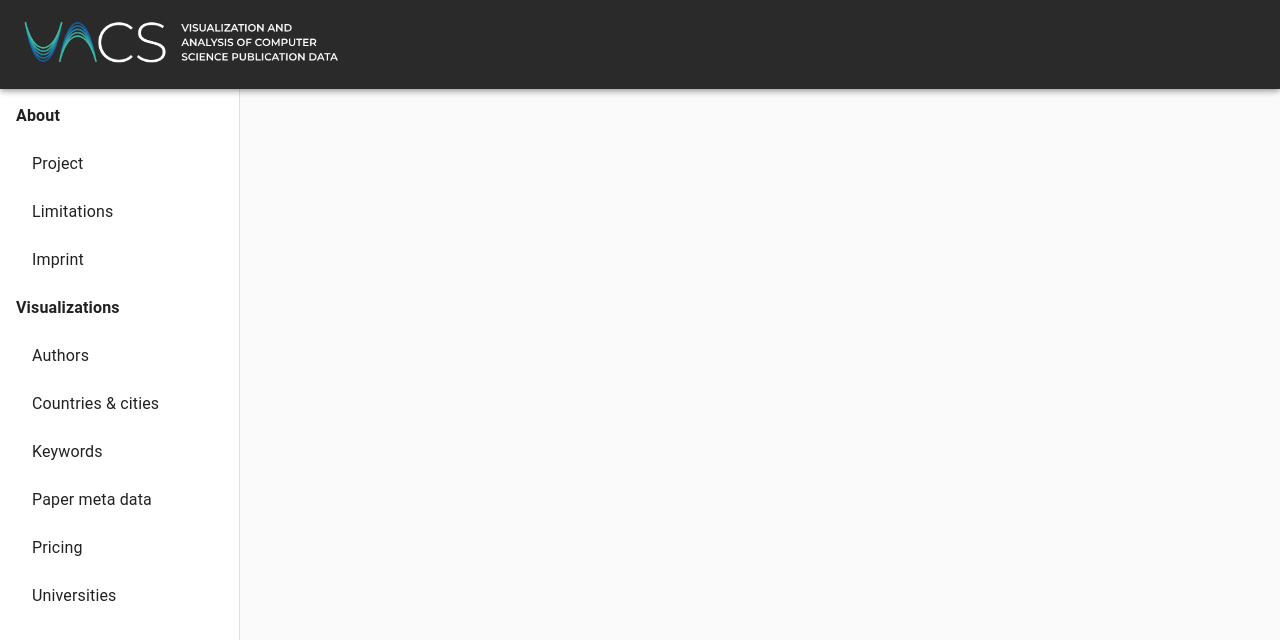
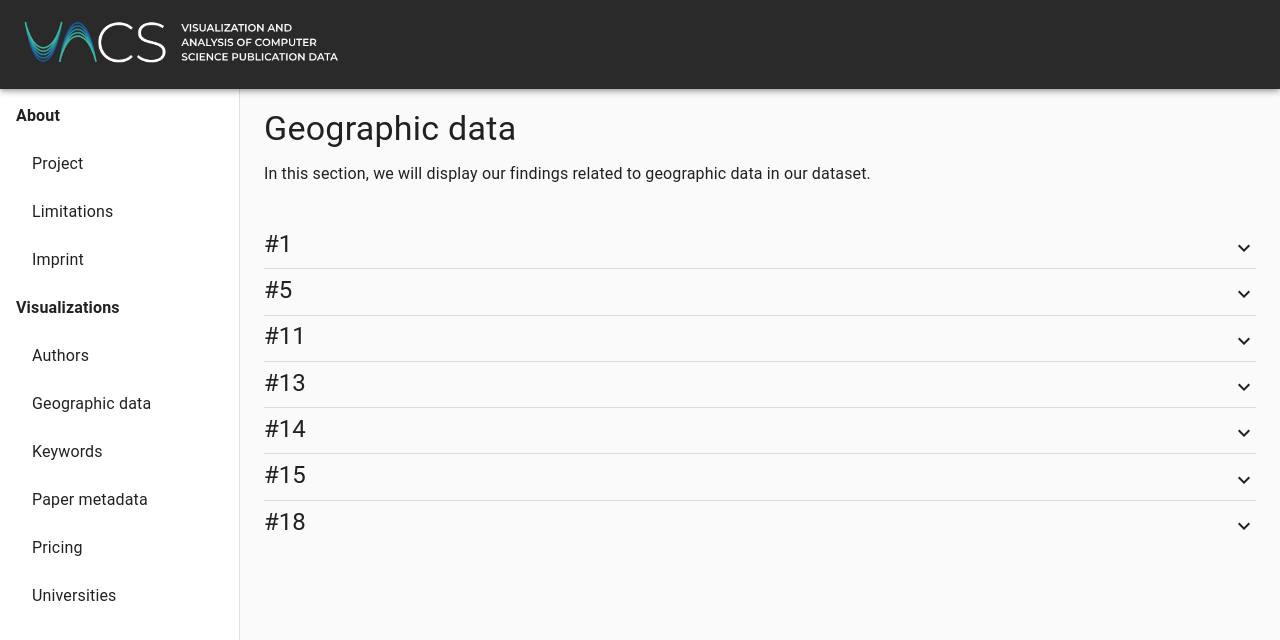
Before and after one commit to lenasrd/svac-frontend, a React (Create React App) app: page /visualizations-geographic-data in a window 1280 px wide. Shown: the top 640 px of the page. Built offline with nearby package versions, Linux system fonts and the light colour scheme.

Commit message:
wording corrections

```diff
--- a/src/DrawerMenu.js
+++ b/src/DrawerMenu.js
@@ -21,7 +21,7 @@ import { ThemeProvider } from "@material-ui/styles";
 import ProjectPage from "./pages/ProjectPage";
 import LimitationsPage from "./pages/LimitationsPage";
 import VisualizationAuthorsPage from "./pages/VisualizationAuthorsPage";
-import VisualizationCountriesCitiesPage from "./pages/VisualizationCountriesCitiesPage";
+import VisualizationGeographicDataPage from "./pages/VisualizationGeographicDataPage";
 import VisualizationKeywordsPage from "./pages/VisualizationKeywordsPage";
 import VisualizationPaperMetaDataPage from "./pages/VisualizationPaperMetaDataPage";
 import VisualizationPricingPage from "./pages/VisualizationPricingPage";
@@ -167,9 +167,9 @@ export default function DrawerMenu() {
                   button
                   className={classes.nested}
                   component={Link}
-                  to={"/visualizations-countries-cities"}
+                  to={"/visualizations-geographic-data"}
                 >
-                  <ListItemText primary="Countries &amp; cities" />
+                  <ListItemText primary="Geographic data" />
                 </ListItem>
                 <ListItem
                   button
@@ -183,9 +183,9 @@ export default function DrawerMenu() {
                   button
                   className={classes.nested}
                   component={Link}
-                  to={"/visualizations-paper-meta-data"}
+                  to={"/visualizations-paper-metadata"}
                 >
-                  <ListItemText primary="Paper meta data" />
+                  <ListItemText primary="Paper metadata" />
                 </ListItem>
                 <ListItem
                   button
@@ -216,8 +216,8 @@ export default function DrawerMenu() {
             />
             <Route
               exact
-              path="/visualizations-countries-cities"
-              component={VisualizationCountriesCitiesPage}
+              path="/visualizations-geographic-data"
+              component={VisualizationGeographicDataPage}
             />
             <Route
               exact
@@ -226,7 +226,7 @@ export default function DrawerMenu() {
             />
             <Route
               exact
-              path="/visualizations-paper-meta-data"
+              path="/visualizations-paper-metadata"
               component={VisualizationPaperMetaDataPage}
             />
             <Route
--- a/src/pages/VisualizationAuthorsPage.js
+++ b/src/pages/VisualizationAuthorsPage.js
@@ -18,7 +18,7 @@ export default function VisualizationAuthorsPage() {
     <main>
       <Typography variant="h4">Authors</Typography>
       <Typography>
-        In this section, we will display our findings related to the Authors in
+        In this section, we will display our findings related to the authors in
         our dataset.
       </Typography>
       <div className={classes.questionList}>
--- a/src/pages/VisualizationCountriesCitiesPage.js
+++ b/src/pages/VisualizationGeographicDataPage.js
@@ -11,15 +11,15 @@ const useStyles = makeStyles((theme) => ({
   },
 }));
 
-export default function VisualizationCountriesCitiesPage() {
+export default function VisualizationGeographicDataPage() {
   const classes = useStyles();
 
   return (
     <main>
-      <Typography variant="h4">Countries &amp; cities</Typography>
+      <Typography variant="h4">Geographic data</Typography>
       <Typography>
-        In this section, we will display our findings related to countries and
-        cities in our dataset.
+        In this section, we will display our findings related to geographic data
+        in our dataset.
       </Typography>
       <div className={classes.questionList}>
         <Question title="#1" flourishId="3072954"></Question>
```
